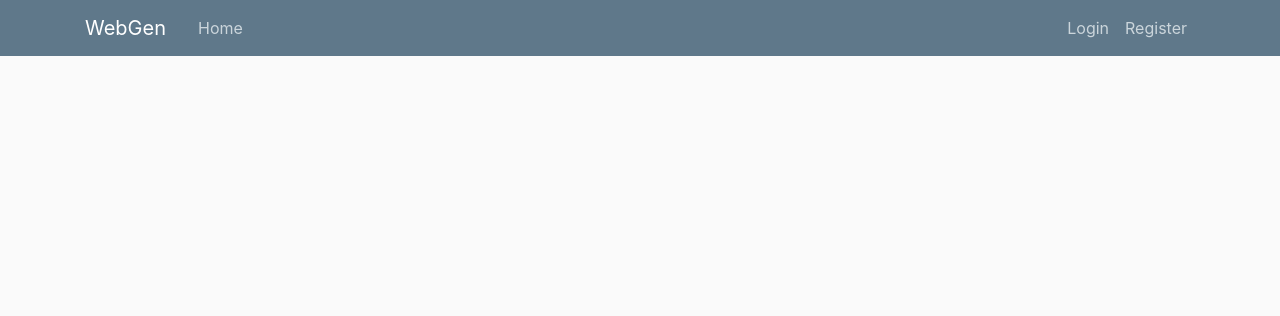
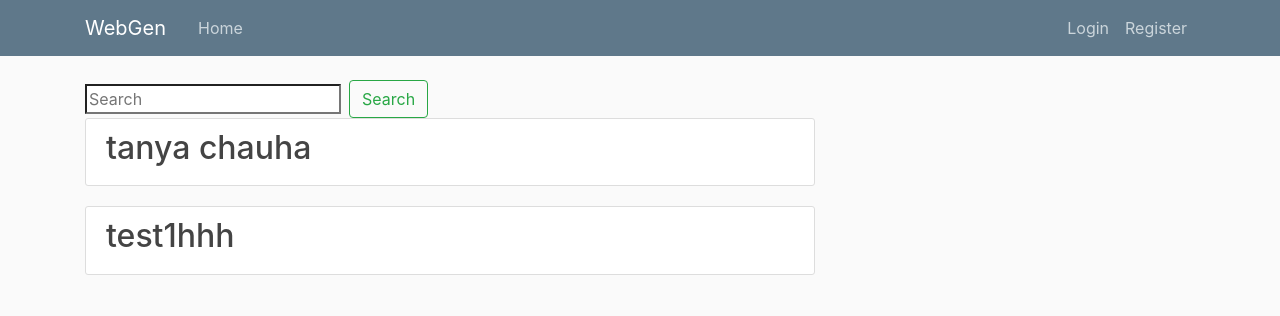
Before and after one commit to devpriyagoel/WebGen, a Django app: page / in a window 1280 px wide. Shown: the top 316 px of the page. Run offline with Django 3.2, Linux system fonts and the light colour scheme; data comes from the database, SQL or seed files in the repository; some libraries are stand-ins or nearby versions.

Commit message:
search and file upload

```diff
--- a/WebGen/webgen/models.py
+++ b/WebGen/webgen/models.py
@@ -34,4 +34,6 @@ class Course(models.Model):
 
 	def get_absolute_url(self):
 		return reverse('course-detail', kwargs={'pk': self.pk})
+
+
 # Create your models here.
--- a/WebGen/webgen/templates/webgen/home.html
+++ b/WebGen/webgen/templates/webgen/home.html
@@ -1,5 +1,15 @@
 {% extends "webgen/layout.html" %}
 {% block content %}
-
+<form class = "form-inline my-2 my-lg-0">
+	<input class="fomr-control mr-sm-2" type="search" placeholder="Search" aria-label="Search" name='search' value="{{request.GET.search}}">
+	<button class="btn btn-outline-success my-2 my-sm-0" type ="submit">Search</button>
+</form>
+{% for about in abouts %}
+        <article class="media content-section">
+          <div class="media-body">
+            <h2><a class="article-title" href="#">{{ about.name }}</a></h2>
+          </div>
+        </article>
+	{% endfor %}
 
 {% endblock content %}
--- a/WebGen/webgen/urls.py
+++ b/WebGen/webgen/urls.py
@@ -8,6 +8,10 @@ from .views import (
     CourseUpdateView,
     CourseDeleteView
 )
+from django.conf import settings
+from django.conf.urls.static import static
+
+
 urlpatterns = [
 	path('', views.home, name='home'),
 	path('register/', views.register, name='register'),
@@ -21,5 +25,10 @@ urlpatterns = [
     path('teaching/course/<int:pk>/update/', CourseUpdateView.as_view(), name='course-update'),
     path('teaching/course/<int:pk>/delete/', CourseDeleteView.as_view(), name='course-delete'),
     path('about/', views.about, name='about'),
+   	path('upload/', views.upload, name='upload')
+   	#path('search/<int:pk>/', views.website, name='website'),
+]
 
-]
+
+if settings.DEBUG:
+	urlpatterns+= static(settings.MEDIA_URL, document_root=settings.MEDIA_ROOT)
--- a/WebGen/webgen/views.py
+++ b/WebGen/webgen/views.py
@@ -12,9 +12,18 @@ from django.views.generic import (
     UpdateView,
     DeleteView
 )
-from .models import Course
+from .models import Course, About
+from django.core.files.storage import FileSystemStorage
+
+
 def home(request):
-	return render(request, 'webgen/home.html')
+	search_term = ''
+	abouts = About.objects.all()
+	if 'search' in request.GET:
+		search_term = request.GET['search']
+		abouts = About.objects.filter(name__icontains = search_term)
+	context = {'search_term':search_term, 'abouts':abouts}
+	return render(request, 'webgen/home.html', context)
 
 def register(request):
 	if request.method == 'POST':
@@ -112,6 +121,12 @@ class CourseDeleteView(LoginRequiredMixin, UserPassesTestMixin, DeleteView):
         if self.request.user == course.teacher:
             return True
         return False
+@login_required
+def upload(request):
+	if request.method=='POST':
+		uploaded_file=request.FILES['document']
+		fs=FileSystemStorage()
+		fs.save(uploaded_file.name, uploaded_file)
 
-
+	return render(request, 'webgen/upload.html')
 # Create your views here.
```
Also changed, not shown: WebGen/webgen/templates/webgen/upload.html (added, +10 -0 lines), WebGen/media/Screenshot from 2018-10-26 19-07-58.png (added).
